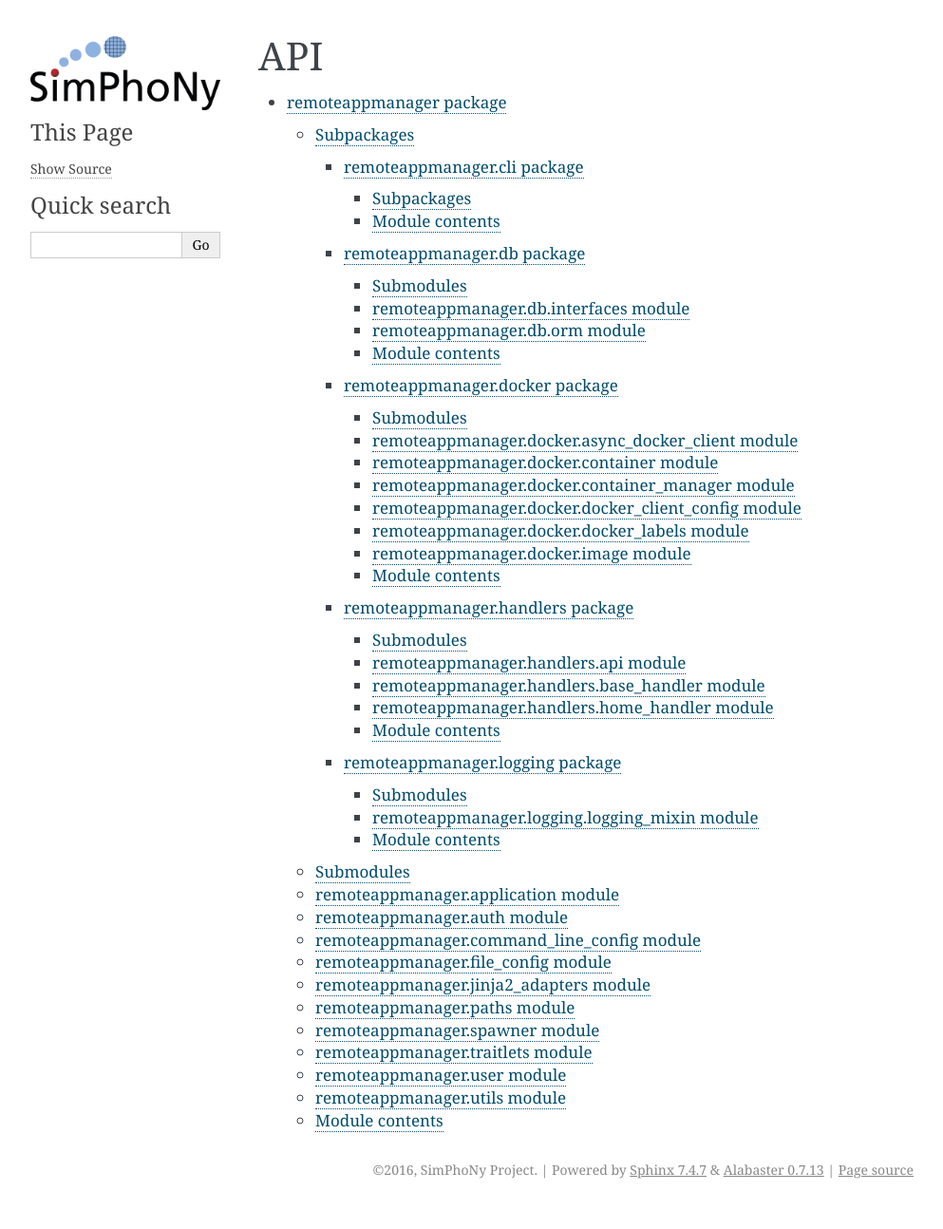
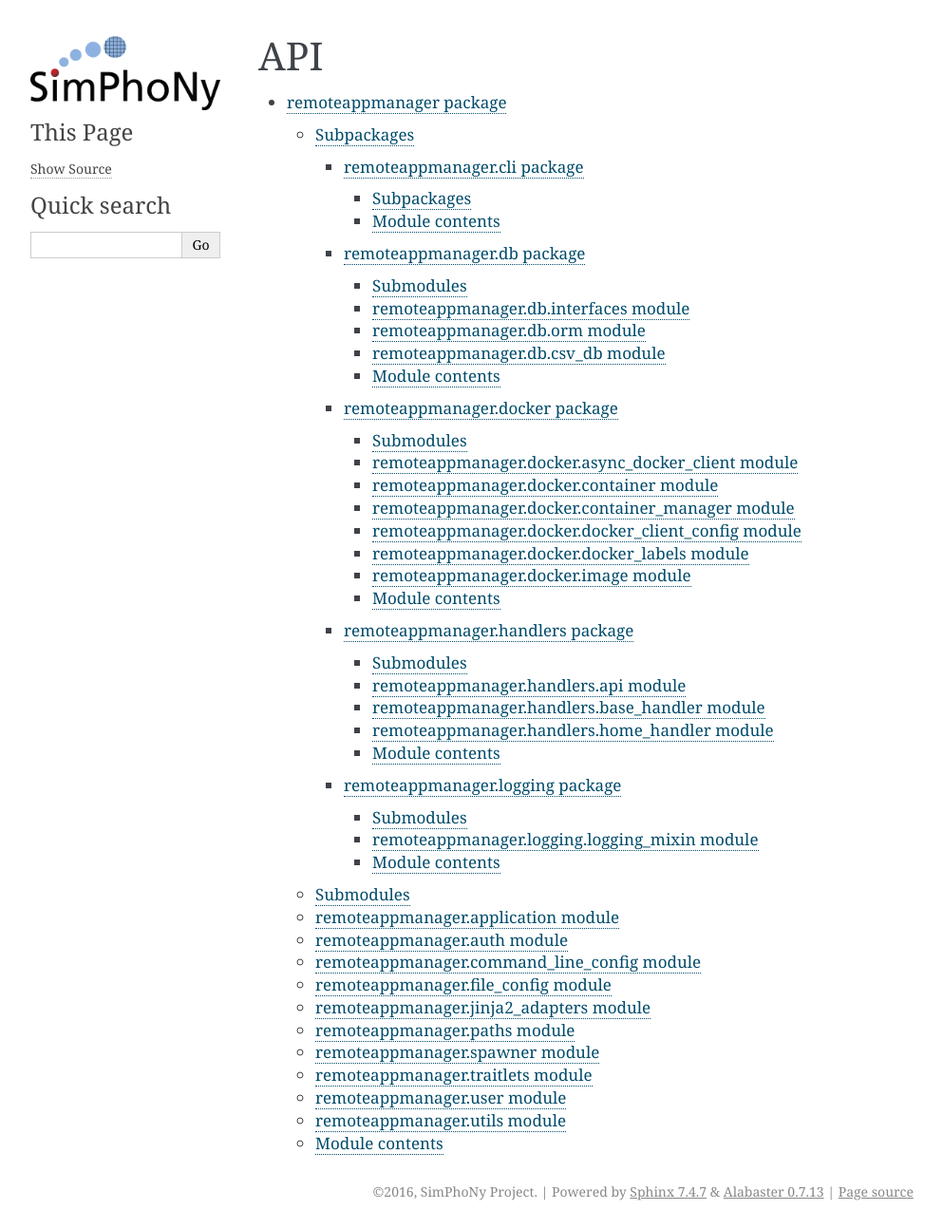
Before and after one commit to simphony/simphony-remote, a Sphinx documentation site: the page built from doc/source/api.rst, in a window 1280 px wide. Shown: the whole page at 95% size, without its empty margins (148-1141 px from the left). Built offline with Sphinx 7.4.7, drawn with Linux system fonts in a browser that asks for light colours; before the commit the page ends 1271 px from its top, so only the background shows below that.

Commit message:
Added csv_db in the doc, updated docstring for sphinx

```diff
--- a/doc/source/api/remoteappmanager.db.rst
+++ b/doc/source/api/remoteappmanager.db.rst
@@ -20,6 +20,14 @@ remoteappmanager.db.orm module
     :undoc-members:
     :show-inheritance:
 
+remoteappmanager.db.csv_db module
+---------------------------------
+
+.. automodule:: remoteappmanager.db.csv_db
+    :members:
+    :undoc-members:
+    :show-inheritance:
+
 
 Module contents
 ---------------
```
Also changed, not shown: 1 other file.
